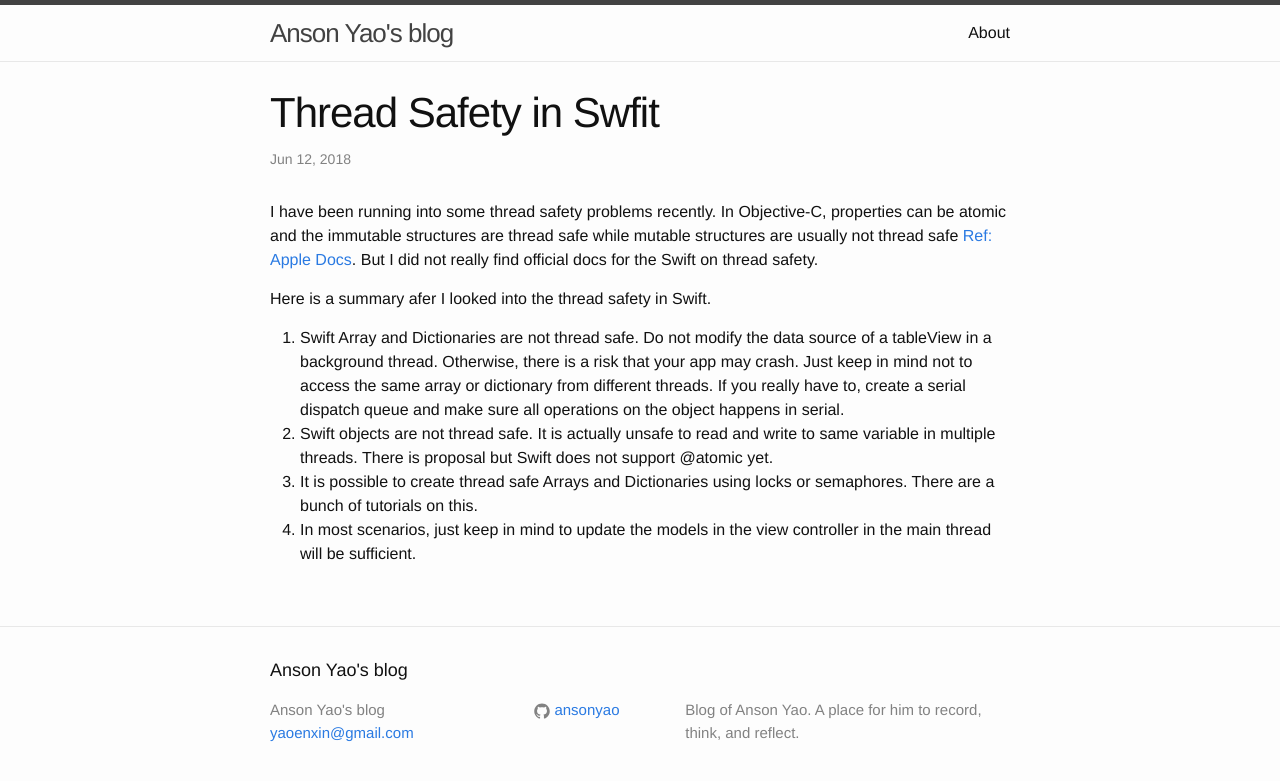
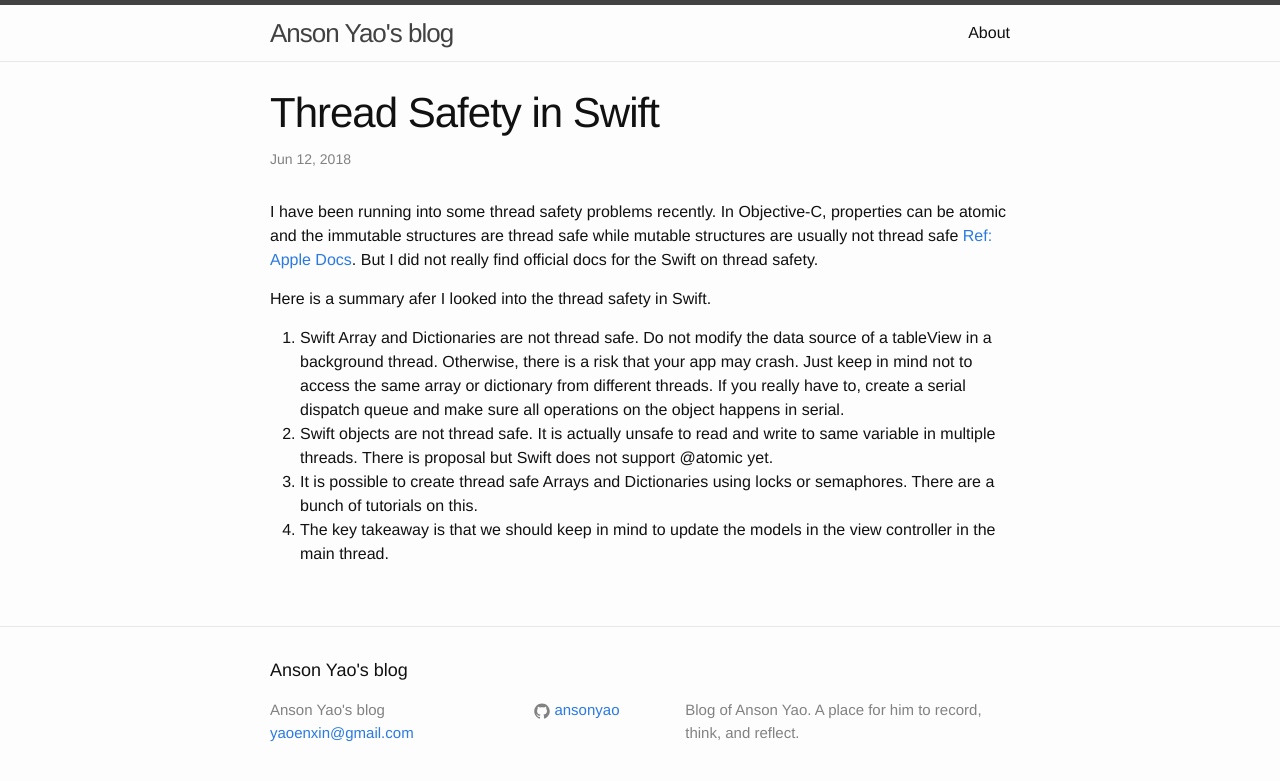
Before and after one commit to ansonyao/ansonyao.github.io, a Jekyll site: the page built from _posts/2018-06-11-Thread-Safety-Swift.markdown, in a window 1280 px wide. Shown: the top 781 px of the page. Built offline with Jekyll 4.4.1, drawn with Linux system fonts in a browser that asks for light colours.

Commit message:
Improve post

```diff
--- a/_posts/2018-06-11-Thread-Safety-Swift.markdown
+++ b/_posts/2018-06-11-Thread-Safety-Swift.markdown
@@ -1,6 +1,6 @@
 ---
 layout: post
-title:  "Thread Safety in Swfit"
+title:  "Thread Safety in Swift"
 date:   2018-06-11 21:07:05 -0700
 categories: jekyll update
 ---
@@ -13,5 +13,5 @@ Here is a summary afer I looked into the thread safety in Swift.
 there is a risk that your app may crash. Just keep in mind not to access the same array or dictionary from different threads.
 If you really have to, create a serial dispatch queue and make sure all operations on the object happens in serial.
 2. Swift objects are not thread safe. It is actually unsafe to read and write to same variable in multiple threads. There is proposal but Swift does not support @atomic yet.
-2. It is possible to create thread safe Arrays and Dictionaries using locks or semaphores. There are a bunch of tutorials on this.
-3. In most scenarios, just keep in mind to update the models in the view controller in the main thread will be sufficient.
+3. It is possible to create thread safe Arrays and Dictionaries using locks or semaphores. There are a bunch of tutorials on this.
+4. The key takeaway is that we should keep in mind to update the models in the view controller in the main thread.
```
